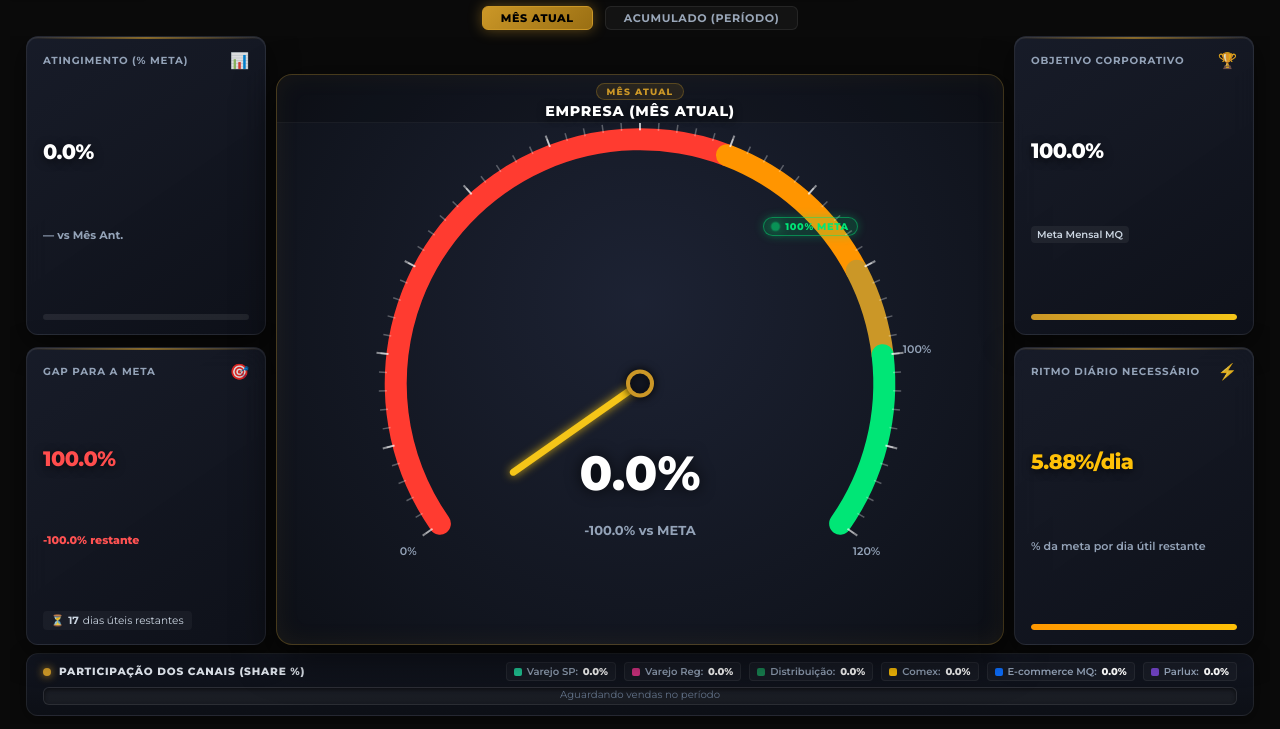
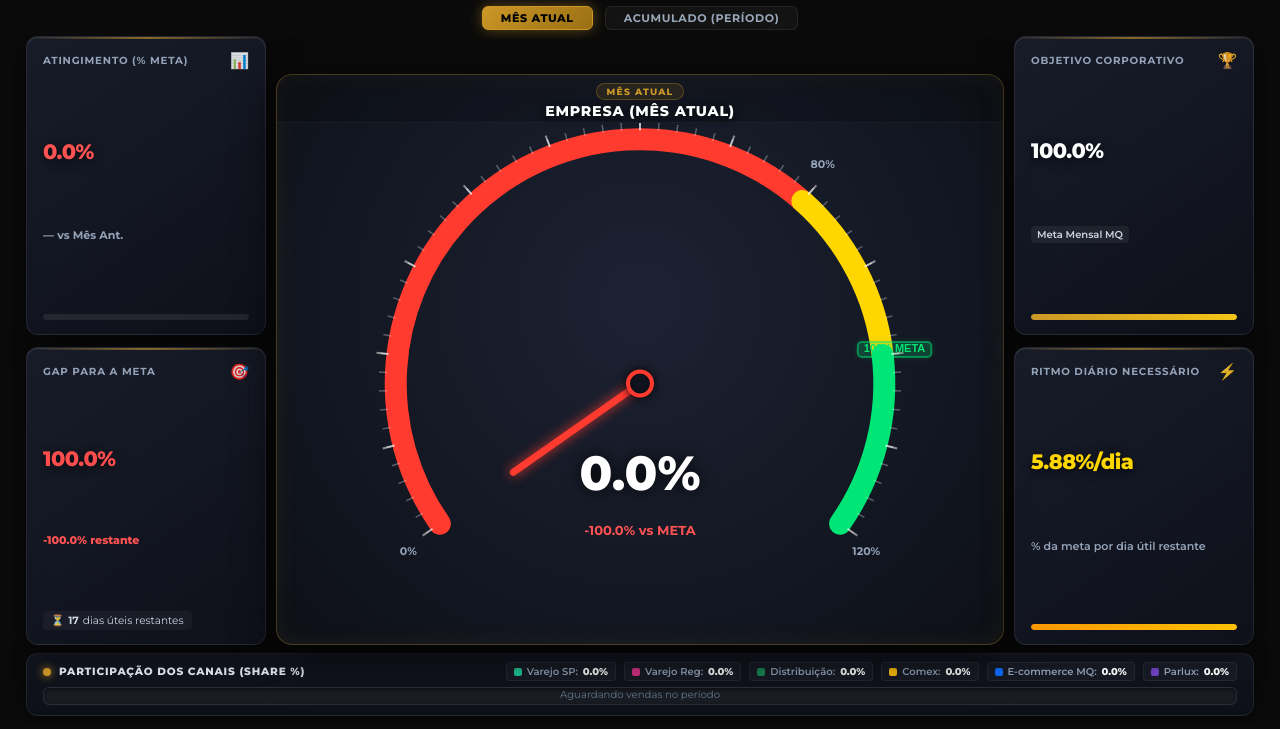
Before and after one commit to Sracm/dashboard-tv, a Flask app: page /empresa in a window 1280 px wide. Shown: the part 71-800 px from the top of the page. Run offline with Flask 3, Linux system fonts and the light colour scheme; data that the repository does not hold is empty; some libraries are stand-ins or nearby versions.

Commit message:
fix(empresa): corrigir velocimetro e remover indicador estatico deslocado, auditando guia completa

```diff
--- a/static/css/empresa.css
+++ b/static/css/empresa.css
@@ -258,6 +258,7 @@
 
 /* Indicador 100% Meta flutuante */
 .gauge-target-flag {
+    display: none !important;
     position: absolute;
     top: 18%;
     right: 20%;
--- a/static/js/empresa.js
+++ b/static/js/empresa.js
@@ -76,8 +76,13 @@ function updateClock() {
 
 function getEmpresaGaugeOption(percent, diff) {
     const isSuccess = percent >= 100;
+    const isWarning = percent >= 80 && percent < 100;
     const sign = diff >= 0 ? '+' : '';
     const diffText = sign + diff.toFixed(1) + '% vs META';
+
+    // Status visual alinhado com o Design System da MQ Hair e abas da TV
+    const statusColor = isSuccess ? '#00e676' : (isWarning ? '#ffd600' : '#ff3b30');
+    const statusGlow = isSuccess ? 'rgba(0, 230, 118, 0.85)' : (isWarning ? 'rgba(255, 214, 0, 0.85)' : 'rgba(255, 59, 48, 0.85)');
 
     return {
         series: [
@@ -95,10 +100,9 @@ function getEmpresaGaugeOption(percent, diff) {
                     lineStyle: {
                         width: 22,
                         color: [
-                            [70 / 120, '#ff3b30'],
-                            [90 / 120, '#ff9500'],
-                            [100 / 120, '#cb9727'],
-                            [1, '#00e676']
+                            [80 / 120, '#ff3b30'],   // 0 a 80%: Crítico (Vermelho vibrante)
+                            [100 / 120, '#ffd600'],  // 80 a 100%: Atenção (Amarelo Ouro MQ)
+                            [1, '#00e676']           // 100 a 120%: Meta Batida (Verde Neon)
                         ]
                     }
                 },
@@ -108,9 +112,9 @@ function getEmpresaGaugeOption(percent, diff) {
                     length: '62%',
                     offsetCenter: [0, '0%'],
                     itemStyle: {
-                        color: '#f5c518',
-                        shadowColor: 'rgba(245, 197, 24, 0.8)',
-                        shadowBlur: 10
+                        color: statusColor,
+                        shadowColor: statusGlow,
+                        shadowBlur: 12
                     }
                 },
                 anchor: {
@@ -119,7 +123,7 @@ function getEmpresaGaugeOption(percent, diff) {
                     size: 24,
                     itemStyle: {
                         borderWidth: 4,
-                        borderColor: '#cb9727',
+                        borderColor: statusColor,
                         color: '#121622',
                         shadowColor: 'rgba(0, 0, 0, 0.8)',
                         shadowBlur: 10
@@ -139,17 +143,35 @@ function getEmpresaGaugeOption(percent, diff) {
                     distance: -18,
                     color: '#94a3b8',
                     fontSize: 11,
-                    fontWeight: '600',
+                    fontWeight: '700',
                     fontFamily: 'Montserrat',
                     formatter: function (value) {
-                        if (value === 0 || value === 50 || value === 100 || value === 120) return value + '%';
+                        if (value === 0) return '0%';
+                        if (value === 50) return '50%';
+                        if (value === 80) return '80%';
+                        if (value === 100) return '{meta|100% META}';
+                        if (value === 120) return '120%';
                         return '';
+                    },
+                    rich: {
+                        meta: {
+                            color: '#00e676',
+                            fontWeight: '800',
+                            fontSize: 11,
+                            padding: [2, 6],
+                            borderRadius: 4,
+                            backgroundColor: 'rgba(0, 230, 118, 0.15)',
+                            borderColor: 'rgba(0, 230, 118, 0.5)',
+                            borderWidth: 1,
+                            shadowColor: 'rgba(0, 230, 118, 0.4)',
+                            shadowBlur: 6
+                        }
                     }
                 },
                 title: {
                     offsetCenter: [0, '58%'],
                     fontSize: 13,
-                    color: '#94a3b8',
+                    color: isSuccess ? '#00e676' : (diff < 0 ? '#ff5252' : '#94a3b8'),
                     fontWeight: '700',
                     fontFamily: 'Montserrat'
                 },
@@ -513,14 +535,24 @@ function renderEmpresa() {
         if (item.percent >= 100) {
             realValEl.style.color = '#00e676';
         } else if (item.percent >= 80) {
-            realValEl.style.color = '#ffc107';
+            realValEl.style.color = '#ffd600';
         } else {
-            realValEl.style.color = '#ffffff';
+            realValEl.style.color = '#ff5252';
         }
     }
     if (realFillEl) {
         const pctFill = Math.min(100, Math.max(0, item.percent || 0));
         realFillEl.style.width = pctFill.toFixed(1) + '%';
+        if (item.percent >= 100) {
+            realFillEl.style.background = 'linear-gradient(90deg, #10b981, #00e676)';
+            realFillEl.style.boxShadow = '0 0 8px rgba(0, 230, 118, 0.6)';
+        } else if (item.percent >= 80) {
+            realFillEl.style.background = 'linear-gradient(90deg, #f59e0b, #ffd600)';
+            realFillEl.style.boxShadow = '0 0 8px rgba(255, 214, 0, 0.6)';
+        } else {
+            realFillEl.style.background = 'linear-gradient(90deg, #ef4444, #ff5252)';
+            realFillEl.style.boxShadow = '0 0 8px rgba(255, 82, 82, 0.6)';
+        }
     }
     if (momBadgeEl) {
         if (currentView === 'mes') {
@@ -600,7 +632,7 @@ function renderEmpresa() {
                 const dias = (item.dias_uteis_restantes !== undefined) ? item.dias_uteis_restantes : 20;
                 const rPct = (dias > 0 && gapPct > 0) ? (gapPct / dias) : 0;
                 ritmoValEl.innerText = rPct.toFixed(2) + '%/dia';
-                ritmoValEl.style.color = '#ffc107';
+                ritmoValEl.style.color = '#ffd600';
             }
         }
     } else {
--- a/templates/empresa.html
+++ b/templates/empresa.html
@@ -145,11 +145,6 @@
 
                         <div class="cockpit-chart-wrap">
                             <div class="empresa-chart" id="empresa-gauge"></div>
-                            <!-- Marcador 100% Meta -->
-                            <div class="gauge-target-flag" title="Alvo 100% da Meta">
-                                <span class="flag-dot"></span>
-                                <span class="flag-text">100% META</span>
-                            </div>
                         </div>
 
                         <div class="cockpit-footer-metrics" id="empresa-comparisons">
@@ -234,7 +229,7 @@
     <audio id="audio-caixa" src="/static/audio/caixa_registradora.mp3?v=1" preload="none"></audio>
 
     <!-- Custom JS -->
-    <script src="{{ url_for('static', filename='js/empresa.js') }}?v=45"></script>
+    <script src="{{ url_for('static', filename='js/empresa.js') }}?v=46"></script>
     <!-- Auto-Rotacao TV (Carrossel Continuo 2.5 min) -->
     <script src="{{ url_for('static', filename='js/tv_rotator.js') }}?v=6"></script>
 
```
